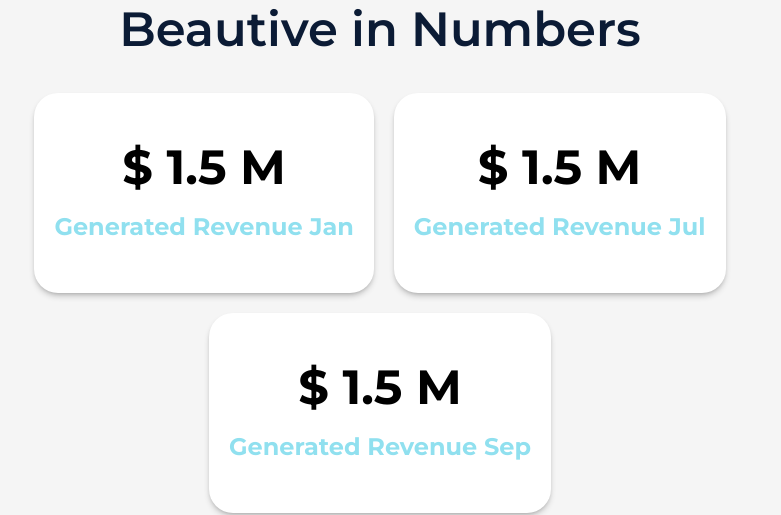
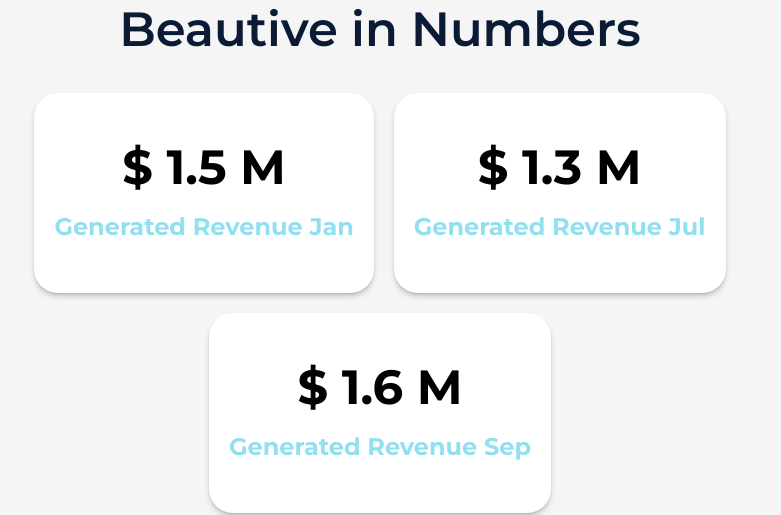
Before and after one commit to Btve/site, a Next.js app: page / in a window 1280 px wide. Shown: the part 3380-3895 px from the top of the page, without its empty margins (260-1041 px from the left). Built offline with nearby package versions, Linux system fonts and the light colour scheme.

Commit message:
Add files via upload

```diff
--- a/components/sections/Stats.tsx
+++ b/components/sections/Stats.tsx
@@ -68,7 +68,7 @@
       <span className="text-5xl">
         ${" "}
         {isInView && (
-          <Counter from={0} to={1.5} duration={1.5 + props.index / 2} />
+          <Counter from={0} to={props.stat} duration={1.5 + props.index / 2} />
         )}{" "}
         M
       </span>
```
